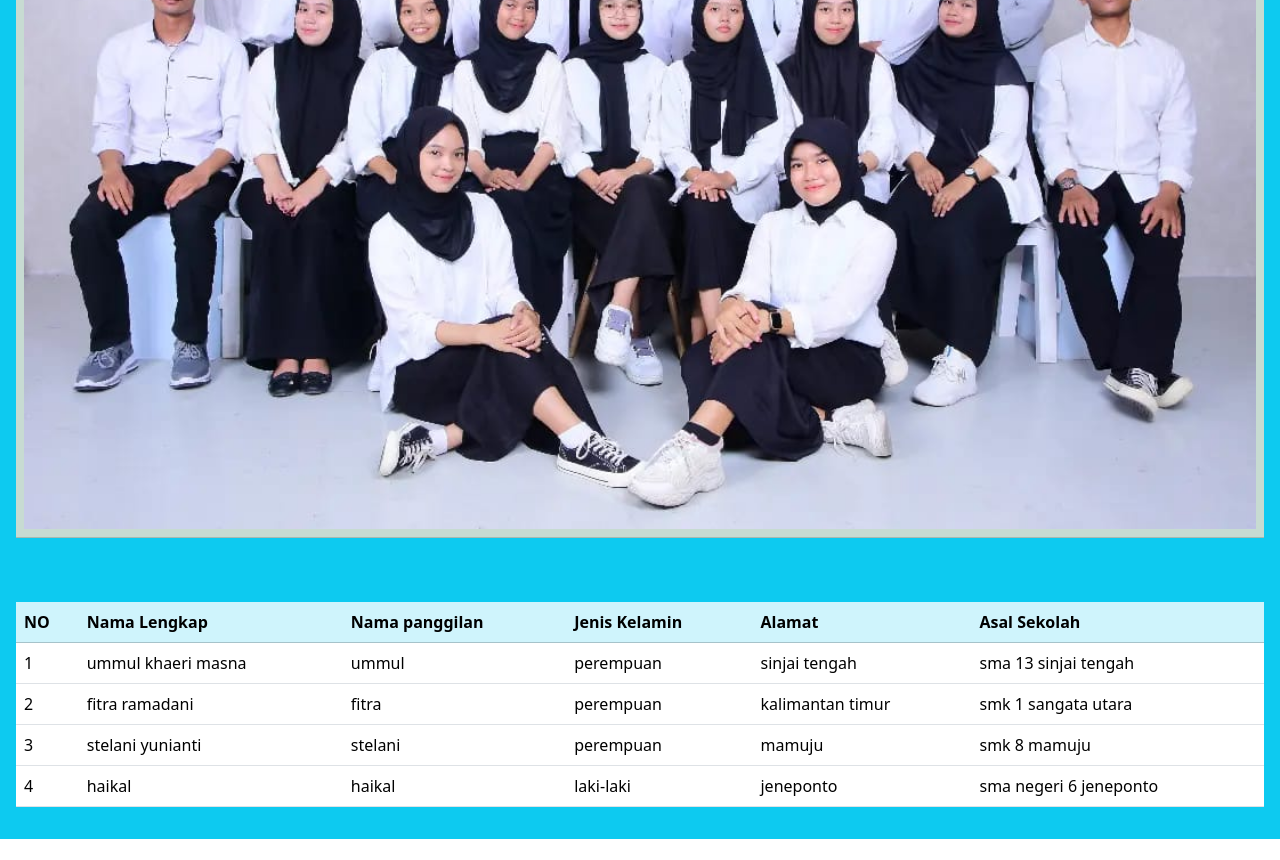
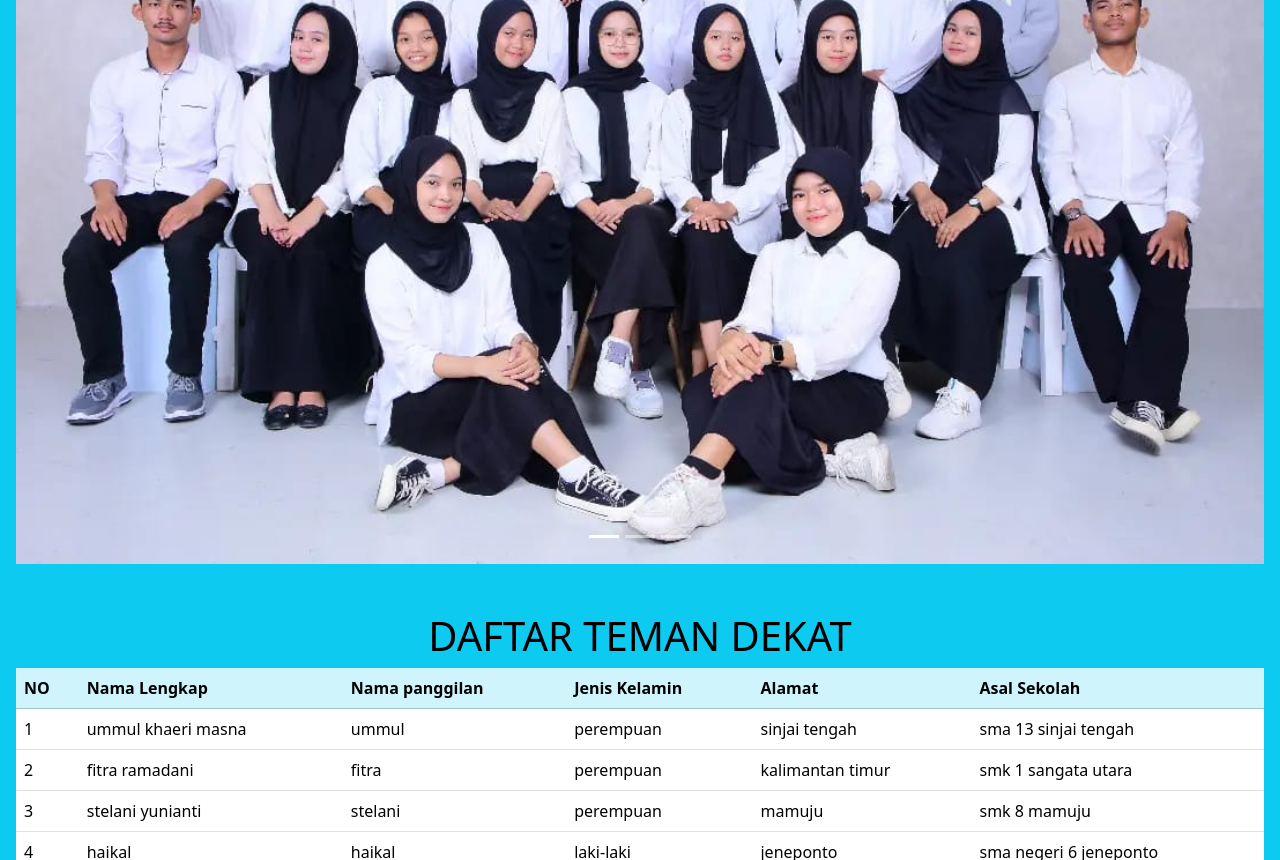
Before and after one commit to 4gussalim/AgusSalim, a plain HTML site: page index.html in a window 1280 px wide. Shown: the part 1400-2260 px from the top of the page. Before the commit the page ends 2239 px from the top, so only its background shows below. Drawn offline with nearby package versions, Linux system fonts and the light colour scheme.

Commit message:
Add files via upload

```diff
--- a/index.html
+++ b/index.html
@@ -29,6 +29,7 @@
 
       Selain itu, pengalaman berkuliah juga memperluas wawasan sosial dan profesional saya. Terlibat dalam berbagai kegiatan kampus, seperti organisasi mahasiswa dan proyek-proyek komunitas, membantu saya mengembangkan keterampilan kepemimpinan dan kerja tim. Berinteraksi dengan teman sekelas dari latar belakang yang berbeda memperkaya perspektif saya dan membuka kesempatan untuk jaringan yang bermanfaat di masa depan. Secara keseluruhan, pengalaman kuliah telah memberikan bekal yang signifikan untuk menghadapi tantangan di dunia kerja dan kehidupan sehari-hari.</td>
   </tr>
+  <table class="table table-success table-striped">
   <tr>
     <td>
       <p>Daftar Mata Kuliah yang telah dipelajari</p>
@@ -48,12 +49,42 @@
       </ul>
     </td>
   </tr>
+</table>
   <tr>
-    <td><img src="fs.ptikf.jpg" alt="foto studio ptikf" width="100%"></td>
+    <td><div id="carouselExampleIndicators" class="carousel slide" >
+      <div class="carousel-indicators">
+        <button type="button" data-bs-target="#carouselExampleIndicators" data-bs-slide-to="0" class="active" aria-current="true" aria-label="Slide 1"></button>
+        <button type="button" data-bs-target="#carouselExampleIndicators" data-bs-slide-to="1" aria-label="Slide 2"></button>
+        <button type="button" data-bs-target="#carouselExampleIndicators" data-bs-slide-to="2" aria-label="Slide 3"></button>
+      </div>
+      <div class="carousel-inner">
+        <div class="carousel-item active">
+          <img src="fs.ptikf.jpg" class="d-block w-100" alt="...">
+        </div>
+        <div class="carousel-item">
+          <img src="ptikf1.23.jpg" class="d-block w-100" alt="...">
+        </div>
+        <div class="carousel-item">
+          <img src="ptikf2.23.jpg" class="d-block w-100" alt="...">
+        </div>
+      </div>
+      <button class="carousel-control-prev" type="button" data-bs-target="#carouselExampleIndicators" data-bs-slide="prev">
+        <span class="carousel-control-prev-icon" aria-hidden="true"></span>
+        <span class="visually-hidden">Previous</span>
+      </button>
+      <button class="carousel-control-next" type="button" data-bs-target="#carouselExampleIndicators" data-bs-slide="next">
+        <span class="carousel-control-next-icon" aria-hidden="true"></span>
+        <span class="visually-hidden">Next</span>
+      </button>
+    </div>
   </tr>
 </table>
 <br><br>
 <table border="1" cellspacing="0" cellpadding="5" aligin="center" width="50%">
+
+  <tr>
+    <h1 class="text-center">DAFTAR TEMAN DEKAT</h1>
+  </tr>
   <table class="table">
     <thead class="table-info">
       <th rowspan="2">NO</th>
```
